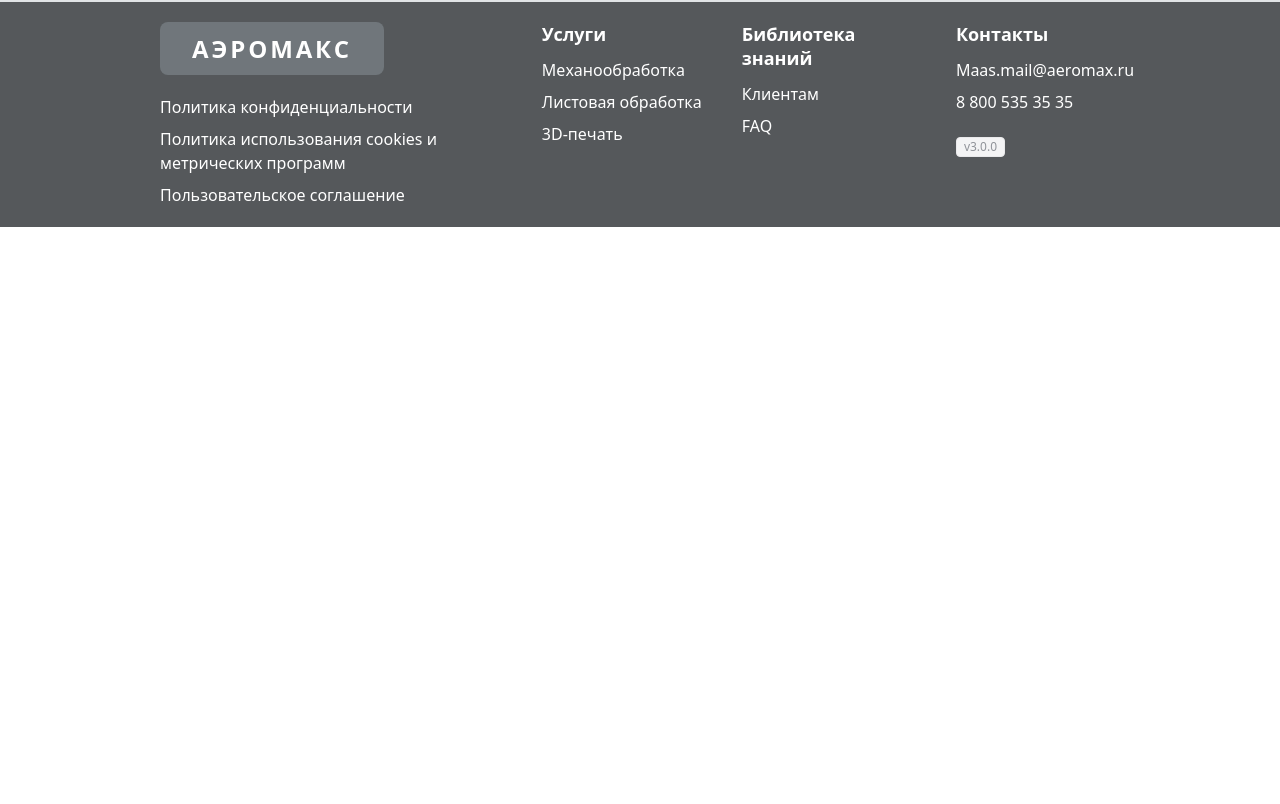
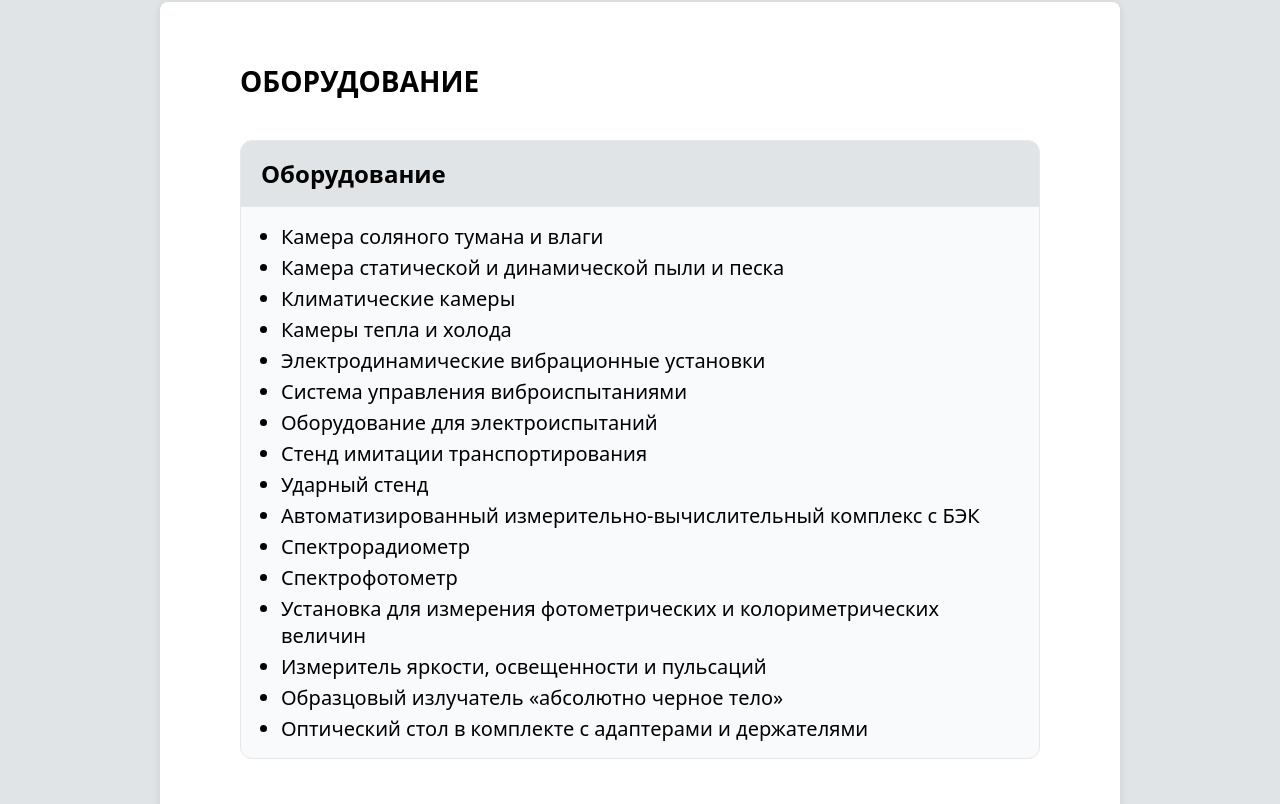
Before and after one commit to js-owl/maas-front, a Vue app: page /test in a window 1280 px wide. Shown: the part 1396-2200 px from the top of the page. Before the commit the page ends 1623 px from the top, so only its background shows below. Built offline with nearby package versions, Linux system fonts and the light colour scheme.

Commit message:
Add UslugiEquipment component to UslugiTestPage and update type definitions
- Imported UslugiEquipment component into UslugiTestPage.vue to enhance the layout and functionality.
- Updated components.d.ts to include UslugiEquipment for improved type definitions and consistency across the codebase.

```diff
--- a/components.d.ts
+++ b/components.d.ts
@@ -109,6 +109,7 @@ declare module 'vue' {
     UploadModel: typeof import('./src/components/cad/UploadModel.vue')['default']
     UpperMenu: typeof import('./src/components/UpperMenu.vue')['default']
     UslugiBending: typeof import('./src/components/sections/uslugi/UslugiBending.vue')['default']
+    UslugiEquipment: typeof import('./src/components/sections/uslugi/UslugiEquipment.vue')['default']
     UslugiExternal: typeof import('./src/components/sections/uslugi/UslugiExternal.vue')['default']
     UslugiLaser: typeof import('./src/components/sections/uslugi/UslugiLaser.vue')['default']
     UslugiLathe: typeof import('./src/components/sections/uslugi/UslugiLathe.vue')['default']
--- /dev/null
+++ b/src/components/sections/uslugi/UslugiEquipment.vue
@@ -0,0 +1,210 @@
+<script lang="ts" setup></script>
+
+<template>
+  <el-col :offset="3" :span="18" :xs="{ span: 24, offset: 0 }">
+    <div class="content-wrapper">
+      <div class="main-title">ОБОРУДОВАНИЕ</div>
+
+      <div class="technical-requirements">
+        <div class="requirements-table-wrapper">
+          <table class="requirements-table">
+            <thead>
+              <tr>
+                <th>Оборудование</th>
+              </tr>
+            </thead>
+            <tbody>
+              <tr>
+                <td>
+                  <ul class="materials-list">
+                    <li>Камера соляного тумана и влаги</li>
+                    <li>Камера статической и динамической пыли и песка</li>
+                    <li>Климатические камеры</li>
+                    <li>Камеры тепла и холода</li>
+                    <li>Электродинамические вибрационные установки</li>
+                    <li>Система управления виброиспытаниями</li>
+                    <li>Оборудование для электроиспытаний</li>
+                    <li>Стенд имитации транспортирования</li>
+                    <li>Ударный стенд</li>
+                    <li>Автоматизированный измерительно-вычислительный комплекс с БЭК</li>
+                    <li>Спектрорадиометр</li>
+                    <li>Спектрофотометр</li>
+                    <li>
+                      Установка для измерения фотометрических и колориметрических величин
+                    </li>
+                    <li>Измеритель яркости, освещенности и пульсаций</li>
+                    <li>Образцовый излучатель «абсолютно черное тело»</li>
+                    <li>Оптический стол в комплекте с адаптерами и держателями</li>
+                  </ul>
+                </td>
+              </tr>
+            </tbody>
+          </table>
+        </div>
+      </div>
+    </div>
+  </el-col>
+</template>
+
+<style scoped>
+.content-wrapper {
+  background-color: #fff;
+  border-radius: 8px;
+  box-shadow: 0 2px 8px rgba(0, 0, 0, 0.1);
+  margin-bottom: 40px;
+  padding: 60px 80px;
+}
+
+.main-title {
+  font-size: 28px;
+  font-weight: 700;
+  color: #000;
+  text-transform: uppercase;
+  margin-bottom: 40px;
+  text-align: left;
+}
+
+.description-section {
+  display: flex;
+  gap: 80px;
+  margin-bottom: 60px;
+  align-items: flex-start;
+}
+
+.description-text {
+  flex: 1;
+  font-size: 22px;
+  font-weight: 400;
+  line-height: 1.6;
+  color: #000;
+  text-align: justify;
+}
+
+.image-wrapper {
+  flex: 0 0 420px;
+  display: flex;
+  justify-content: flex-end;
+}
+
+.lathe-image {
+  max-width: 600px;
+  /* height: 260px; */
+  object-fit: cover;
+  border-radius: 12px;
+  box-shadow: 0 2px 8px rgba(0, 0, 0, 0.12);
+}
+
+.technical-requirements {
+  margin-top: 40px;
+}
+
+.requirements-title {
+  font-size: 36px;
+  font-weight: 700;
+  color: #000;
+  text-transform: uppercase;
+  margin-bottom: 40px;
+  text-align: left;
+}
+
+.requirements-table-wrapper {
+  border-radius: 12px;
+  overflow: hidden;
+  border: 1px solid #e5e7eb;
+  background-color: #f9fafb;
+}
+
+.requirements-table {
+  width: 100%;
+  border-collapse: collapse;
+  table-layout: fixed;
+}
+
+.requirements-table thead {
+  background-color: var(--bgcolor);
+}
+.requirements-table th{
+  font-size: 24px;
+}
+
+.requirements-table th,
+.requirements-table td {
+  padding: 16px 20px;
+  font-size: 20px;
+  font-weight: 500;
+  color: #000;
+  text-align: left;
+  border-bottom: 1px solid #e5e7eb;
+  border-right: 1px solid #e5e7eb;
+  vertical-align: top;
+}
+
+.requirements-table th {
+  font-size: 24px;
+  font-weight: 600;
+}
+
+.requirements-table th:last-child,
+.requirements-table td:last-child {
+  border-right: none;
+}
+
+.requirements-table tr:last-child td {
+  border-bottom: none;
+}
+
+.materials-list {
+  margin: 0;
+  padding-left: 20px;
+  list-style-type: disc;
+}
+
+.materials-list li + li {
+  margin-top: 4px;
+}
+
+@media (max-width: 768px) {
+  .content-wrapper {
+    padding: 30px 40px;
+    margin: 0 0 40px 0;
+  }
+
+  .main-title {
+    font-size: 28px;
+    text-align: center;
+    margin-bottom: 30px;
+  }
+
+  .description-section {
+    flex-direction: column;
+    gap: 30px;
+    margin-bottom: 40px;
+  }
+
+  .description-text {
+    font-size: 16px;
+    text-align: left;
+  }
+
+  .image-wrapper {
+    flex: 1;
+    justify-content: center;
+  }
+
+  .lathe-image {
+    max-width: 100%;
+    height: auto;
+  }
+
+  .requirements-title {
+    font-size: 22px;
+    text-align: center;
+    margin-bottom: 30px;
+  }
+
+  .requirements-grid {
+    grid-template-columns: 1fr;
+    gap: 30px;
+  }
+}
+</style>
--- a/src/pages/UslugiTestPage.vue
+++ b/src/pages/UslugiTestPage.vue
@@ -2,6 +2,7 @@
 import UslugiPKM from '@/components/sections/uslugi/UslugiPKM.vue'
 import UslugiExternal from '@/components/sections/uslugi/UslugiExternal.vue'
 import UslugiOptical from '@/components/sections/uslugi/UslugiOptical.vue'
+import UslugiEquipment from '@/components/sections/uslugi/UslugiEquipment.vue'
 </script>
 
 <template>
@@ -9,6 +10,7 @@ import UslugiOptical from '@/components/sections/uslugi/UslugiOptical.vue'
     <el-row>
       <UslugiExternal />
       <UslugiOptical />
+      <UslugiEquipment />
     </el-row>
   </div>
 </template>
```
